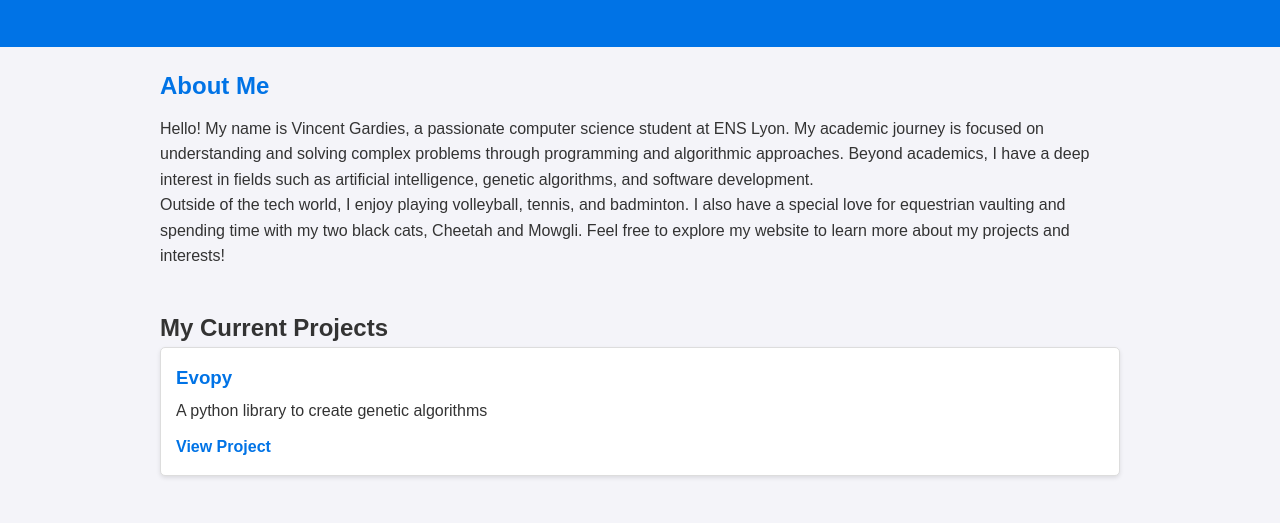
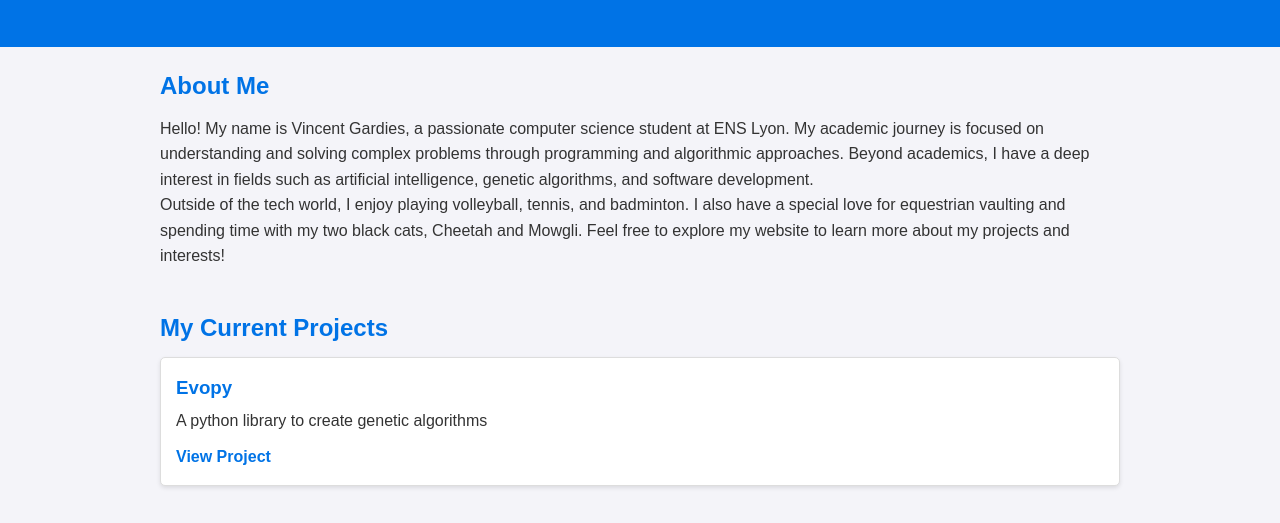
Before and after one commit to VinCheetah/vincheetah.github.io, a plain HTML site: page index.html in a window 1280 px wide. Shown: the part 216-739 px from the top of the page. Drawn offline with Linux system fonts and the light colour scheme.

Commit message:
style update

```diff
--- a/style.css
+++ b/style.css
@@ -73,6 +73,11 @@ main {
 /* Projects Section */
 #projects {
     margin-bottom: 40px;
+}
+
+#projects h2 {
+    color: #0073e6;
+    margin-bottom: 10px;
 }
 
 .project {
```
